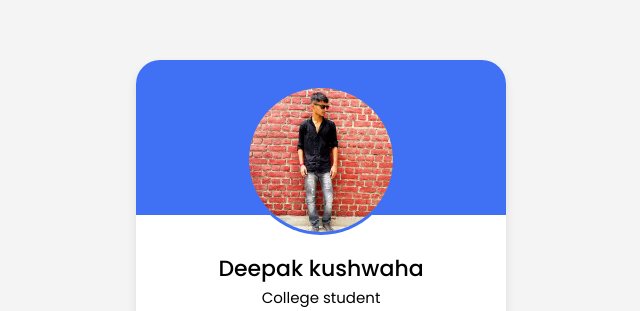
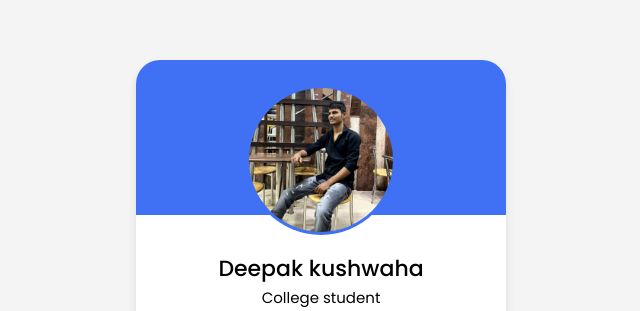
Before and after one commit to dkushwaha2543/profile-card, a plain HTML site: page index.html in a window 1280 px wide. Shown: the part 124-435 px from the top of the page, without its empty margins (319-959 px from the left). Drawn offline with nearby package versions, Linux system fonts and the light colour scheme.

Commit message:
update photo

```diff
--- a/index.html
+++ b/index.html
@@ -13,7 +13,7 @@
 <body>
   <div class="profile-card">
     <div class="image">
-      <img src="photo Deepak.jpeg" alt="profile-img" />
+      <img src="deepak 1.jpg" alt="profile-img" />
     </div>
 
     <div class="text-data">
```
